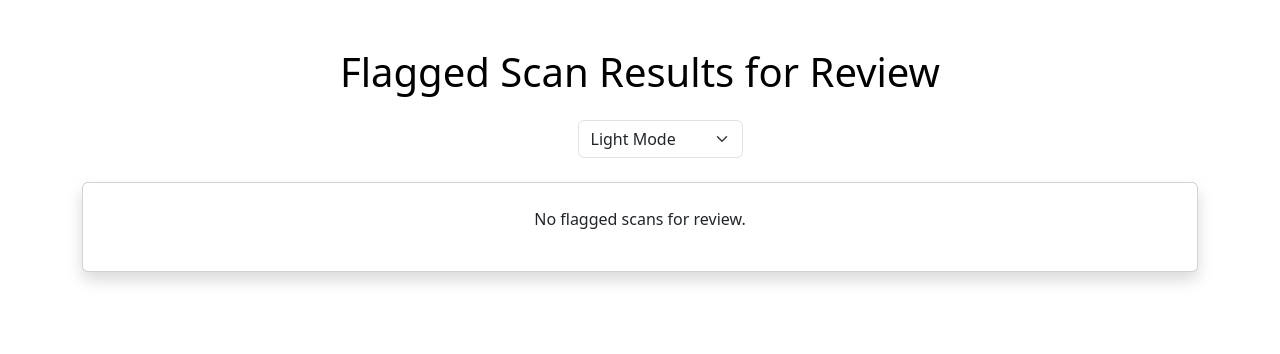
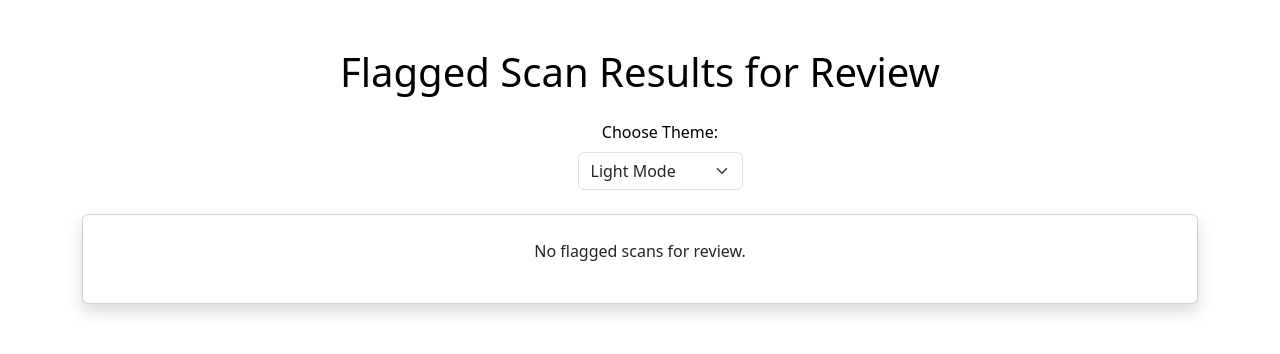
Before and after one commit to theodwya/Sec_Scanner_Tool, a FastAPI app: template templates/review.html in a window 1280 px wide. Shown: the top 354 px of the page. Run offline with FastAPI, Linux system fonts and the light colour scheme; the template is opened without the code that fills it, so the values that code supplies are empty; parts of the project's set-up code (start-up, migrations or seed data) failed here and were passed over.

Commit message:
Update review.html

```diff
--- a/templates/review.html
+++ b/templates/review.html
@@ -45,6 +45,7 @@
 <div class="container mt-5">
     <h1 class="mb-4 text-center">Flagged Scan Results for Review</h1>
     <div class="form-check form-switch mb-4 text-center">
+        <label for="themeToggle" class="form-label">Choose Theme:</label>
         <select class="form-select w-auto mx-auto" id="themeToggle">
             <option value="light">Light Mode</option>
             <option value="heimdall">Heimdall Mode</option>
```
